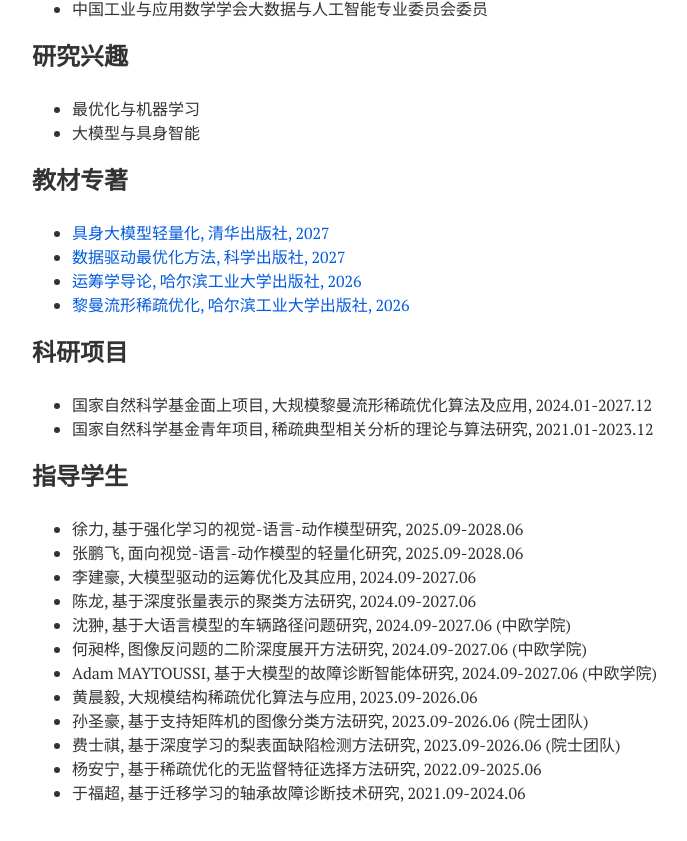
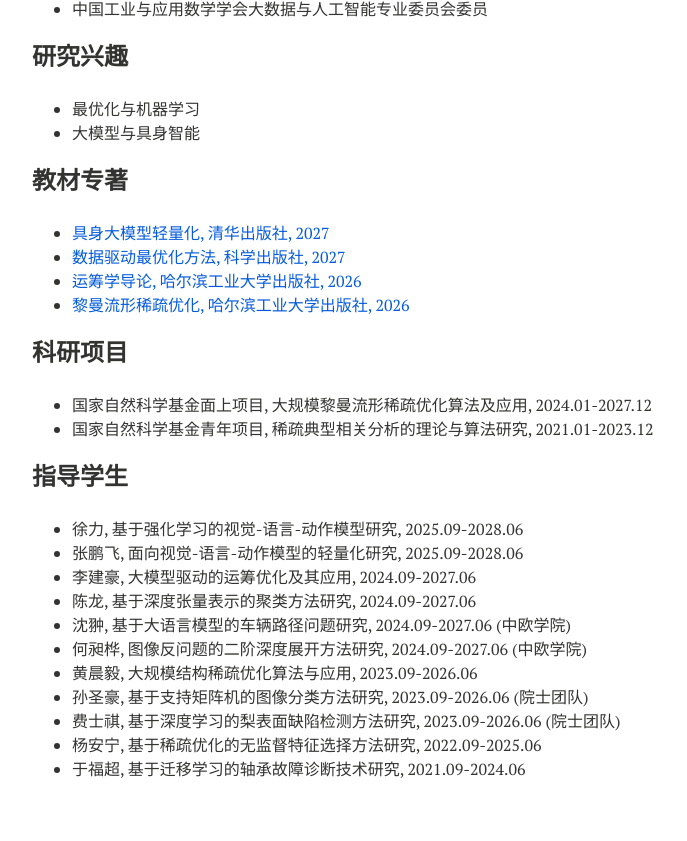
Before and after one commit to xianchaoxiu/xianchaoxiu.github.io, a Jekyll site: the page built from chinese/index.md, in a window 1280 px wide and 900 px high, scrolled down 574 px. Shown: the top 841 px of the window, without its empty margins (288-975 px from the left). Built offline with Jekyll 4.4.1, drawn with Linux system fonts in a browser that asks for light colours; nearby versions of some CDN libraries.

Commit message:
Update index.md

```diff
--- a/chinese/index.md
+++ b/chinese/index.md
@@ -48,7 +48,6 @@ share: false
 * 陈龙, 基于深度张量表示的聚类方法研究, 2024.09-2027.06 <br>
 * 沈翀, 基于大语言模型的车辆路径问题研究, 2024.09-2027.06 (中欧学院) <br>
 * 何昶桦, 图像反问题的二阶深度展开方法研究, 2024.09-2027.06 (中欧学院) <br>
-* Adam MAYTOUSSI, 基于大模型的故障诊断智能体研究, 2024.09-2027.06 (中欧学院) <br>
 * 黄晨毅, 大规模结构稀疏优化算法与应用, 2023.09-2026.06 <br>
 * 孙圣豪, 基于支持矩阵机的图像分类方法研究, 2023.09-2026.06 (院士团队) <br>
 * 费士祺, 基于深度学习的梨表面缺陷检测方法研究, 2023.09-2026.06 (院士团队) <br>
```
